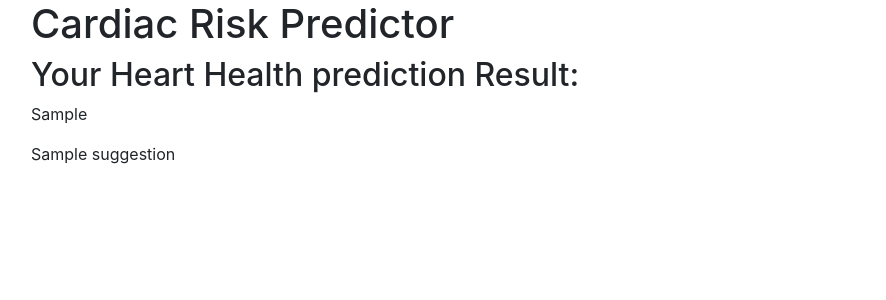
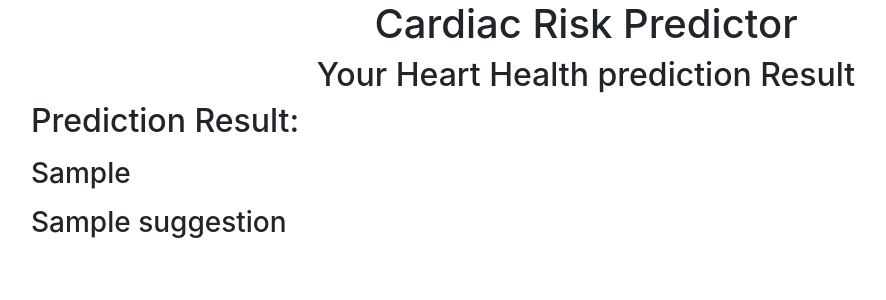
Before and after one commit to gsebastian11/Cardiac_Risk_Predictor_UI, a Flask app: template Cardiac_Risk_Predictor_UI/templates/prediction_result.html in a window 1280 px wide. Shown: the part 56-356 px from the top of the page, without its empty margins (54-940 px from the left). Run offline with Flask 3, Linux system fonts and the light colour scheme; the template is opened without the code that fills it: most values are stand-ins (such as "Sample title", 1, 10 or a date in 2020); parts of the project's set-up code (start-up, migrations or seed data) failed here and were passed over; some libraries are stand-ins or nearby versions.

Commit message:
Changes to Prediction result and routes

```diff
--- a/Cardiac_Risk_Predictor_UI/templates/prediction_result.html
+++ b/Cardiac_Risk_Predictor_UI/templates/prediction_result.html
@@ -1,10 +1,18 @@
+
 {% extends "base.html" %}
 {% block title %}Home{% endblock %}
 {% block content %}
 <div id="result-container">
-    <h1>Cardiac Risk Predictor</h1>
-    <h2>Your Heart Health prediction Result:</h2>
-    <p>{{ prediction_result}}</p>
-    <p>{{ suggestion}}</p>
+    <h1 align="center"> Cardiac Risk Predictor</h1>
+</div>
+<div id="result-container">
+    <h2 align="center"> Your Heart Health prediction Result </h2>
+</div>
+<div id="result-container">
+    <h2>Prediction Result:</h2>
+</div>
+<div>
+    <p> <h3> {{ prediction_result}}</h3> </p>
+    <p> <h3> {{ suggestion}}</h3> </p>
 </div>
 {% endblock %}
```
Also changed, not shown: Cardiac_Risk_Predictor_UI/routes.py (+16 -8 lines).
